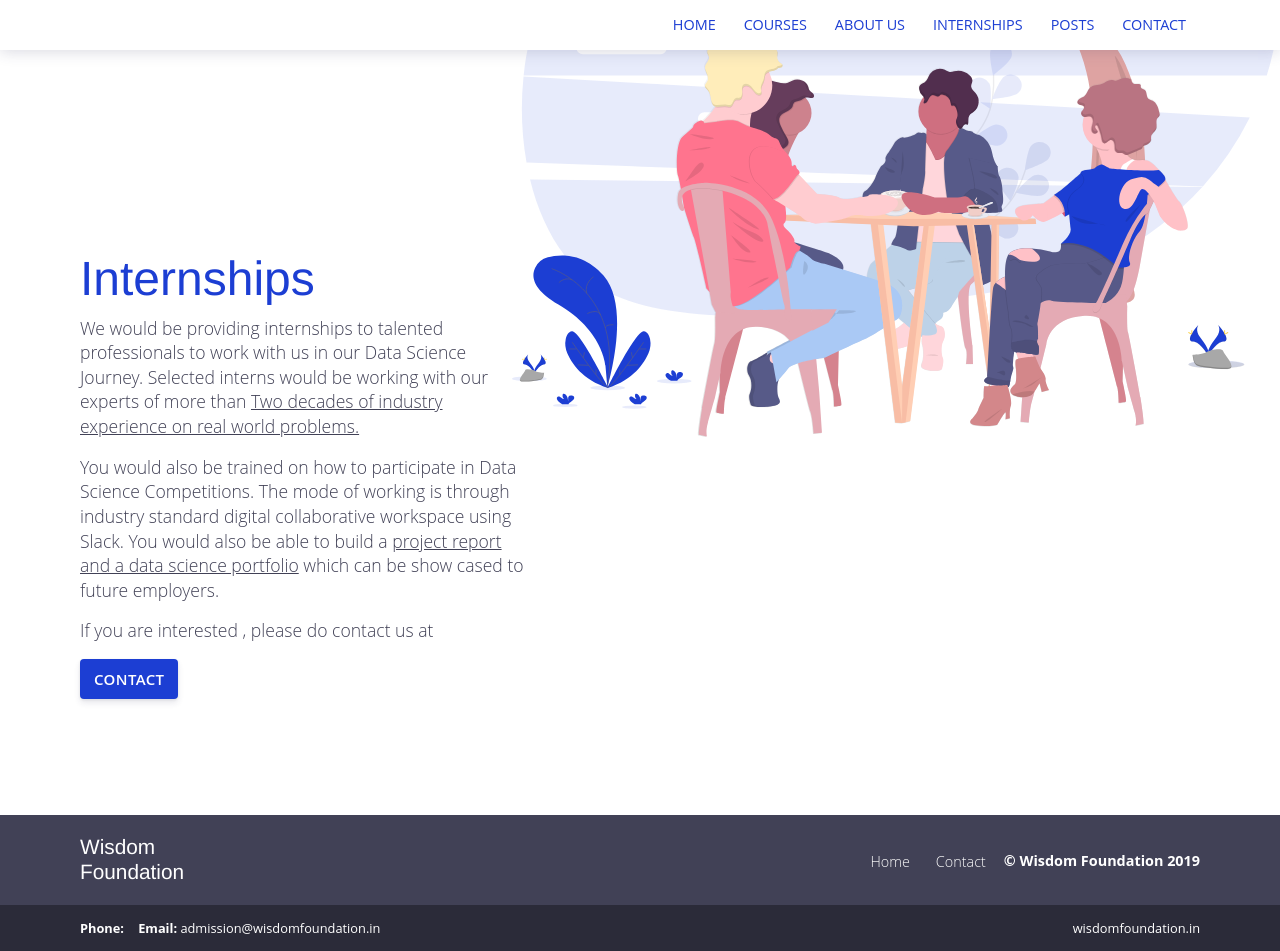
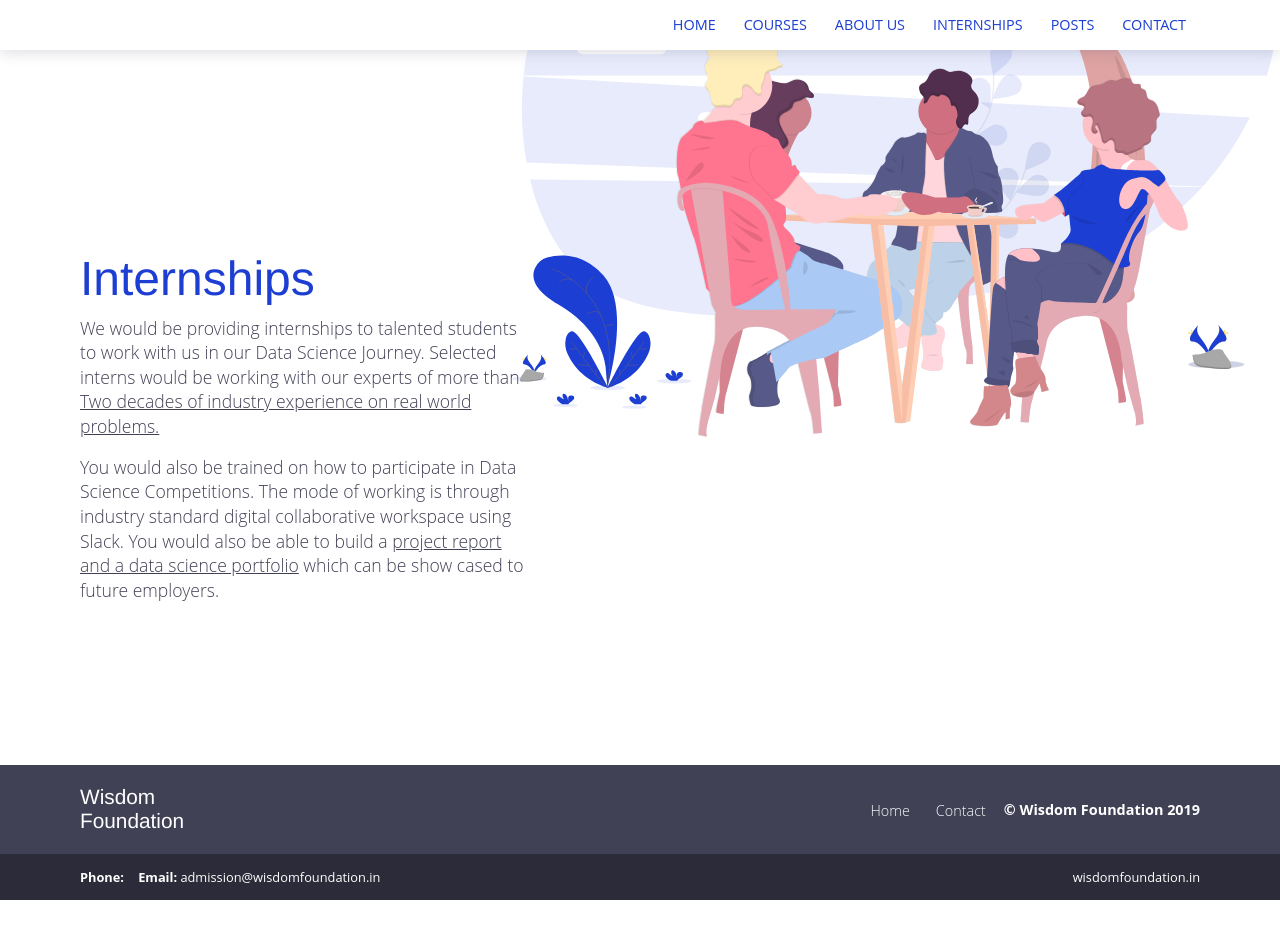
Before and after one commit to write2wisdomfoundation/write2wisdomfoundation.github.io, a Jekyll site: the page built from internships.html, in a window 1280 px wide. Built offline with Jekyll 4.4.1, drawn with Linux system fonts in a browser that asks for light colours; after the commit the page ends 900 px from its top, so only the background shows below that.

Commit message:
Internships added

```diff
--- a/internships.html
+++ b/internships.html
@@ -10,7 +10,7 @@
       <div class="col-12">
         <h1>Internships</h1>
          <p>
-            We would be providing internships to talented professionals to work with us in our Data Science Journey.
+            We would be providing internships to talented students to work with us in our Data Science Journey.
             Selected interns would be working with our experts of more than
             <u>Two decades of industry experience on real world problems.</u>
 
@@ -26,12 +26,7 @@
                 and a data science portfolio</u>
                 which can be show cased to future employers.
         </p>
-        <p>
-            If you are interested , please do contact us at
-            <div class="call-box-bottom">
-                  <a href="{{site.baseurl}}/contact" class="button">Contact</a>
-            </div>
-        </p>
+
       </div>
     </div>
   </div>
```
